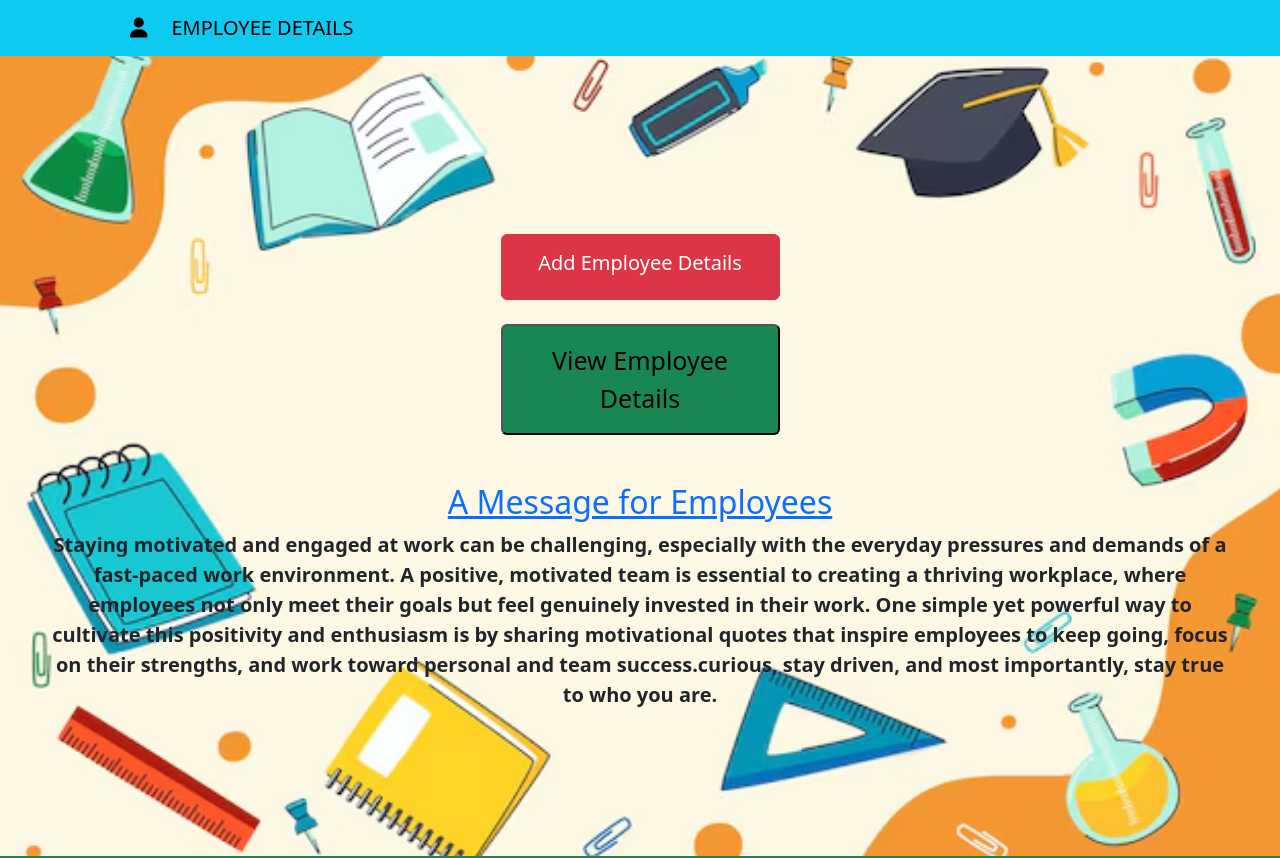
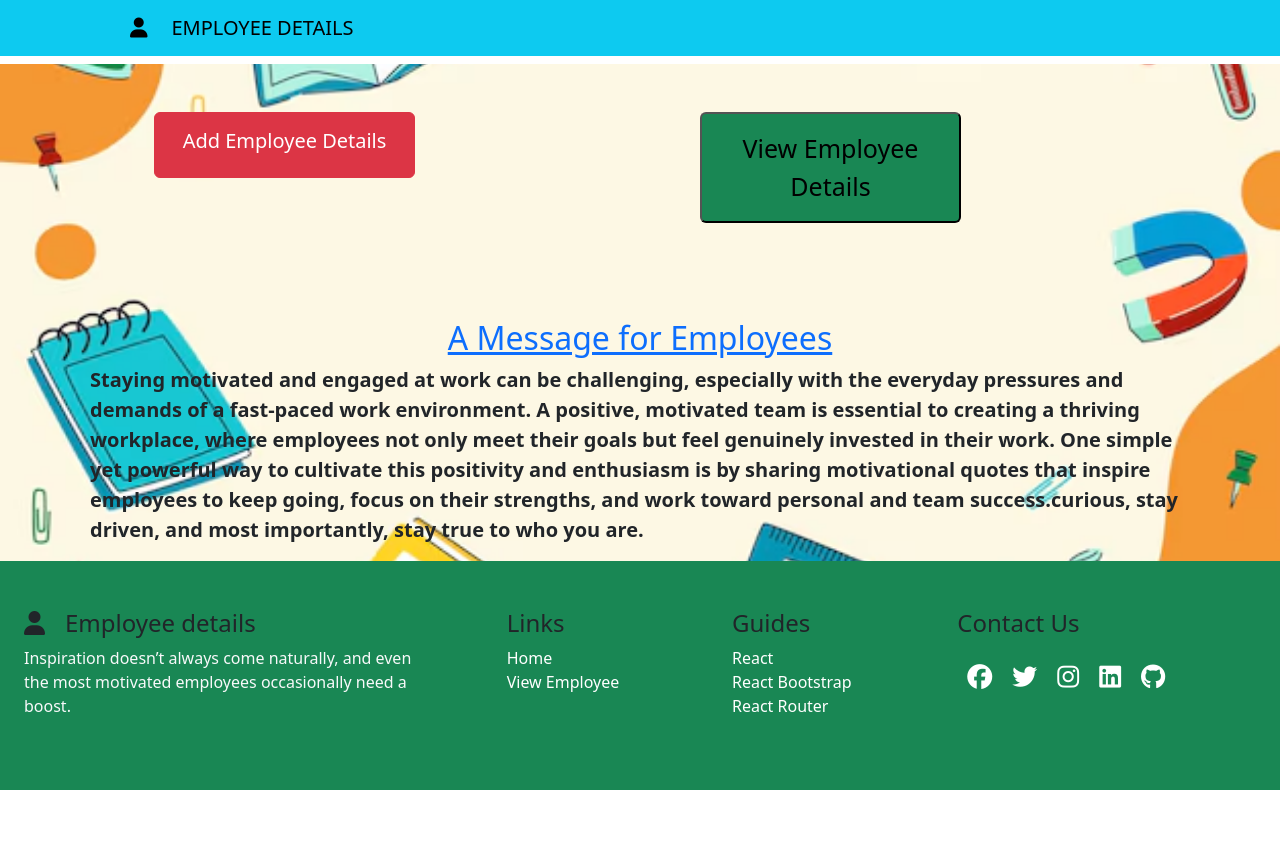
Before and after one commit to arshapv/Employee_frontend_react, a React (Vite) app: page / in a window 1280 px wide. Shown: the top 858 px of the page. After the commit the page ends 800 px from the top, so only its background shows below. Built offline with nearby package versions, Linux system fonts and the light colour scheme; a web font is replaced by a local one.

Commit message:
task3-employee_react

```diff
--- a/src/Components/History.jsx
+++ b/src/Components/History.jsx
@@ -6,7 +6,7 @@ import { deleteHistoryAPI, getEmployeeAPI } from '../services/allAPI';
 
 
 
-function History({formData}) {
+function History() {
 const[history,setAllhistory]=useState([])
 console.log(history);
 
@@ -16,10 +16,8 @@ useEffect(()=>{
   const getEmployeeDetails=async()=>{
     try{
       const result=await  getEmployeeAPI()
-      if(result.status>=200 && result.status<300){
        setAllhistory(result.data)
     }
-   }
    catch(err){
     console.log(err);
    }
@@ -30,10 +28,8 @@ useEffect(()=>{
       backgroundPosition: 'center',
       height: '100vh', // Make the div take full screen height
       display: 'flex', // Flexbox layout
-      flexDirection: 'column', // Stack items vertically
-      // justifyContent: 'center', // Vertically center the items
-      alignItems: 'center', // Horizontally center the items
-      textAlign: 'center', // Center text inside the elements
+      flexDirection: 'column' // Stack items vertically
+
     };
   const deleteHistory=async(id)=>{
     try{
@@ -49,13 +45,15 @@ useEffect(()=>{
 
   return (
     <div style={pageStyle}>
-      <div>
+      <div className='mt-5 container'>
+      <div className='d-flex justify-content-between'>
+      <h3 className='mb-4 mt-5'>VIEW EMPLOYEE DETAILS</h3>
       <button className='btn bg-dark mt-5 mb-5'><Link to={'/'} style={{marginTop:'-500px',textDecoration:'none',fontWeight:'25px'}} className='text-danger'>Back to <i class="fa-solid fa-house"></i></Link></button>
-       <h3 className='mb-4'>VIEW EMPLOYEE DETAILS</h3>
+
       </div>
       {
         history?.length>0 ?
-<table className='table'>
+                 <table className='table'>
                    <thead>
                      <tr>
                       <th>Id</th>
@@ -91,6 +89,8 @@ useEffect(()=>{
       }
 
     </div>
+    </div>
+
   )
 }
 
--- a/src/Components/Home.jsx
+++ b/src/Components/Home.jsx
@@ -8,36 +8,38 @@ function Home() {
     backgroundImage: `url(${homeimg})`,
     backgroundSize: 'cover',
     backgroundPosition: 'center',
-    height: '100vh', // Make the div take full screen height
-    display: 'flex', // Flexbox layout
-    flexDirection: 'column', // Stack items vertically
-    justifyContent: 'center', // Vertically center the items
-    alignItems: 'center', // Horizontally center the items
-    textAlign: 'center', // Center text inside the elements
+    marginTop:'-40px'
   };
 
   return (
     <div style={pageStyle}>
-      <div className="container mt-5">
-        {/* Add component centered */}
-        <Add className="d-flex align-items-center justify-content-center text-danger" />
-
+      <div className="container ">
+        <div className='container row my-5 ms-5 d-flex justify-content-between'>
+           {/* Add component centered */}
+        <div className='col-lg-6 mt-5 '>
+           <Add className=" text-danger" />
+        </div>
         {/* Link button centered */}
-        <Link to={'/history'}className="text-success  text-decoration-none fe-bold mb-5">
-          <button style={{fontSize:'25px'}} className='bg-success p-3 rounded w-25'>View Employee Details</button>
-        </Link>
-      </div>
+          <div  className='col-lg-6 mt-5'>
+            <Link to={'/history'} className="text-success  text-decoration-none fe-bold mb-5">
+              <button style={{fontSize:'25px'}} className='bg-success p-3 rounded w-50'>View Employee Details</button>
+            </Link>
+          </div>
+          </div>
 
       <div>
         {/* Heading centered */}
-        <h2 className='mt-5 text-primary' style={{textDecoration:'underline'}}>A Message for Employees</h2>
-        <p className='ms-5 me-5' style={{fontSize:'20px ', fontWeight:'bold', }}>Staying motivated and engaged at work can be challenging,
+        <div className='row'>
+        <h2 className='mt-5 text-primary text-center' style={{textDecoration:'underline'}}>A Message for Employees</h2>
+        <p className='ms-2 me-5 d-flex justify-content-center' style={{fontSize:'20px ', fontWeight:'bold', }}>Staying motivated and engaged at work can be challenging,
           especially with the everyday pressures and demands of a fast-paced work environment. A positive, motivated team is essential to
            creating a thriving workplace, where employees not only meet their goals but feel genuinely invested in their work. One simple yet
             powerful way to cultivate this positivity and enthusiasm is by sharing motivational quotes that inspire employees to keep going,
             focus on their strengths, and work toward personal and team success.curious, stay driven, and most importantly, stay true to who you
              are.
-      </p>
+         </p>
+         </div>
+       </div>
       </div>
     </div>
   );
--- a/src/Pages/Add.jsx
+++ b/src/Pages/Add.jsx
@@ -91,7 +91,7 @@ function Add() {
     <div>
       <button
         onClick={handleShow}
-        className="btn btn-danger rounded fw-bold fs-4 mb-4 w-25 p-3"
+        className="btn btn-danger rounded fw-bold fs-4 mb-4 w-50 p-3"
       >
         <h5 style={{ fontWeight: '25px' }}>Add Employee Details</h5>
       </button>
--- a/src/services/allAPI.js
+++ b/src/services/allAPI.js
@@ -1,3 +1,4 @@
+
 import commonAPI from "./commonAPI";
 import server_url from "./serviceUrl";
 
--- a/src/services/serviceUrl.js
+++ b/src/services/serviceUrl.js
@@ -1,3 +1,5 @@
-const server_url="https://employee-backend-react.onrender.com"
+//const server_url="https://employee-backend-react.onrender.com"
+ const server_url="https://employeereactbackend.onrender.com"
+
 
 export default server_url
```
Also changed, not shown: src/Pages/View.jsx (+50 -2 lines), src/App.jsx (line endings or trailing spaces).
